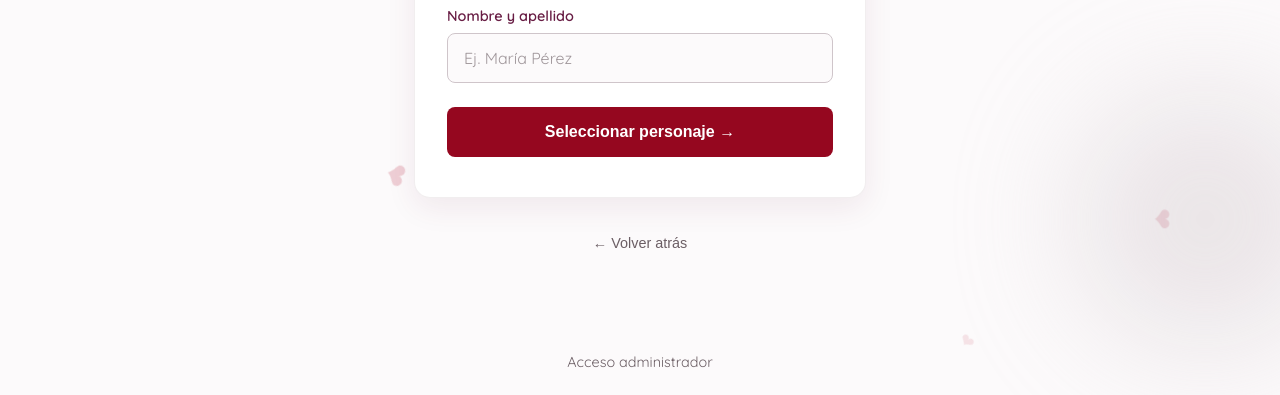
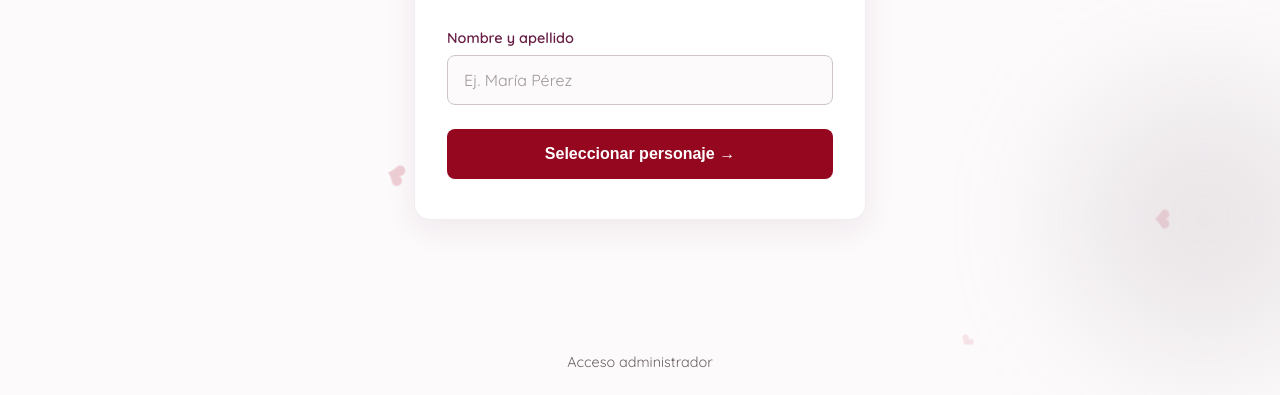
Before and after one commit to Shoreb/Amigo_Secreto, a plain HTML site: page frontend/index.html in a window 1280 px wide. Shown: the part 405-800 px from the top of the page. Drawn offline with Linux system fonts and the light colour scheme; no server answers; a web font is replaced by a local one.

Commit message:
fix(ui): remover boton duplicado

```diff
--- a/frontend/index.html
+++ b/frontend/index.html
@@ -117,12 +117,6 @@
             </div>
 
             <div class="form-feedback" id="formFeedbackStep2"></div>
-
-            <div class="back-link-container" style="margin-top: 1.5rem;">
-                <button type="button" id="backToFormBtn" class="admin-link" style="background: none; border: none; cursor: pointer;">
-                    ← Volver atrás
-                </button>
-            </div>
         </section>
     </main>
 
```
